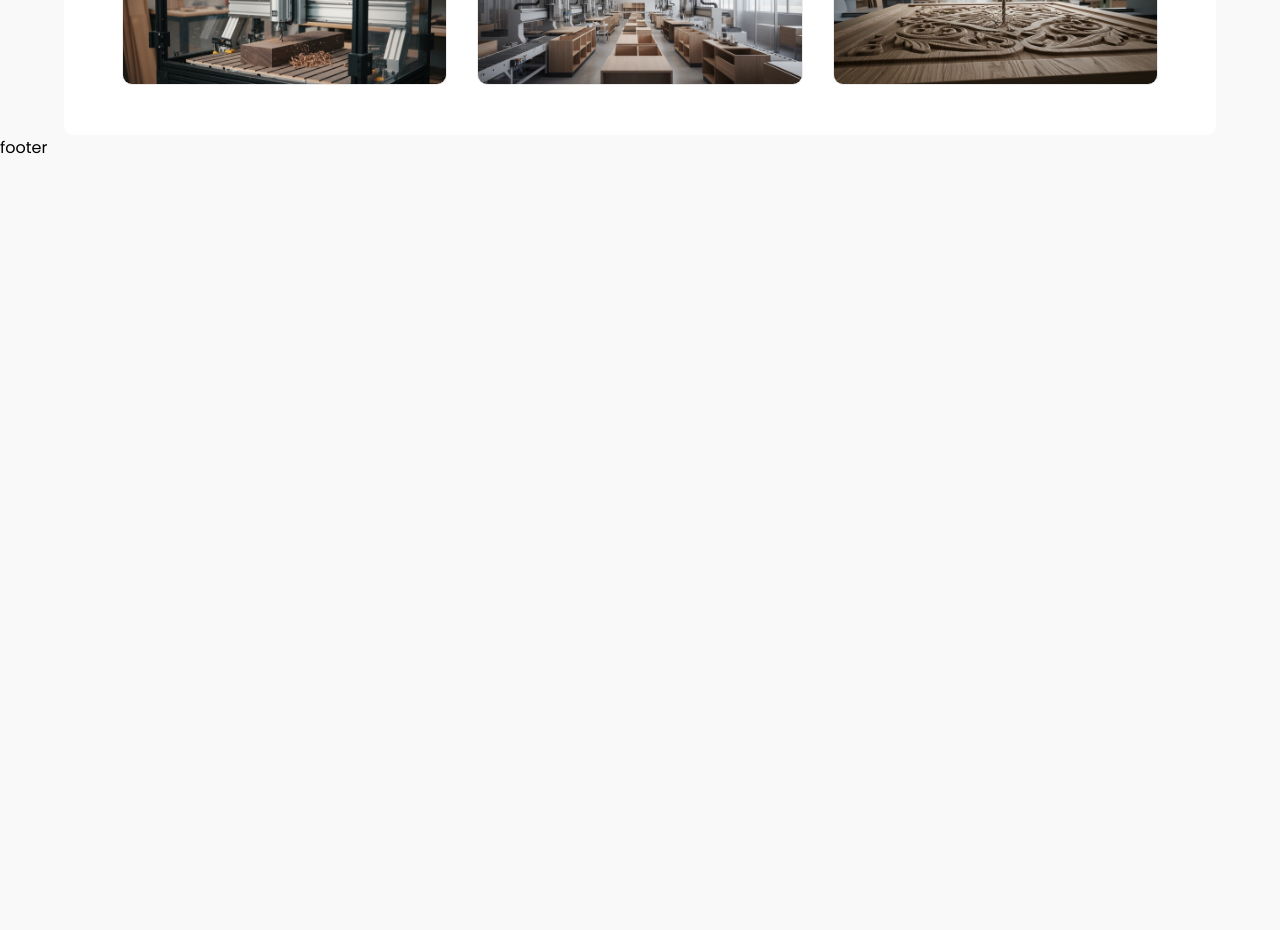
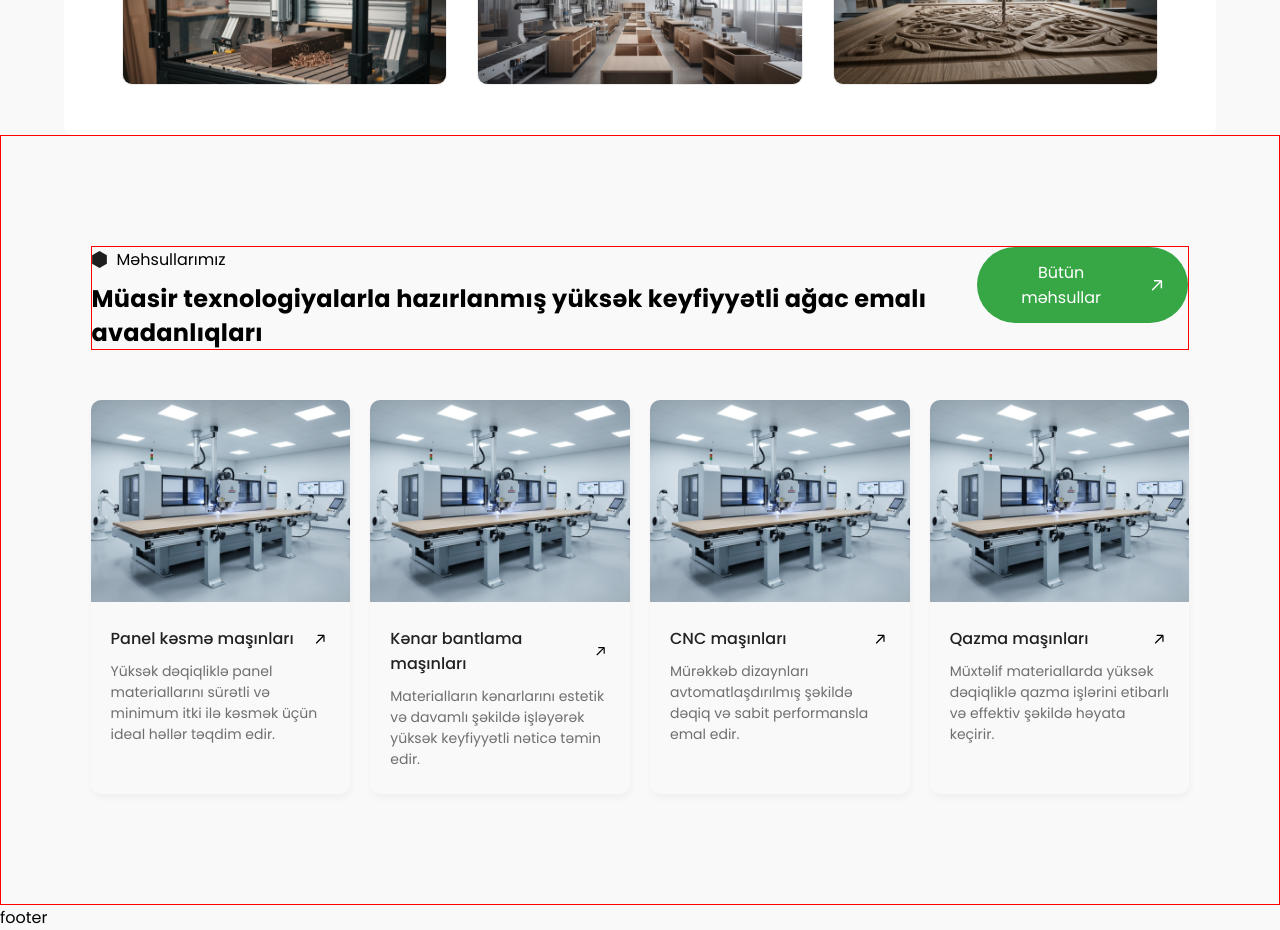
Before and after one commit to myshayhla/nanxing-, a React (Vite) app: page / in a window 1280 px wide. Shown: the part 1000-1930 px from the top of the page. Before the commit the page ends 1160 px from the top, so only its background shows below. Built offline with nearby package versions, Linux system fonts and the light colour scheme.

Commit message:
home products is created

```diff
--- /dev/null
+++ b/src/Components/HomeProducts/HomeProducts.jsx
@@ -0,0 +1,80 @@
+import React from 'react';
+import "./Style.scss";
+import Img1 from "../../assets/Images/HomeProduct1.webp";
+import MainBtn from '../MainBtn/MainBtn';
+import List from "../../assets/Icons/title-icon.svg?react";
+import Arrow from "../../assets/Icons/Arrow-white.svg?react";
+
+
+function HomeProducts() {
+    const machines = [
+      {
+        id: 1,
+        title: "Panel kəsmə maşınları",
+        description:
+          "Yüksək dəqiqliklə panel materiallarını sürətli və minimum itki ilə kəsmək üçün ideal həllər təqdim edir.",
+        img: Img1,
+      },
+      {
+        id: 2,
+        title: "Kənar bantlama maşınları",
+        description:
+          "Materialların kənarlarını estetik və davamlı şəkildə işləyərək yüksək keyfiyyətli nəticə təmin edir.",
+        img: Img1,
+      },
+      {
+        id: 3,
+        title: "CNC maşınları",
+        description:
+          "Mürəkkəb dizaynları avtomatlaşdırılmış şəkildə dəqiq və sabit performansla emal edir.",
+        img: Img1,
+      },
+      {
+        id: 4,
+        title: "Qazma maşınları",
+        description:
+          "Müxtəlif materiallarda yüksək dəqiqliklə qazma işlərini etibarlı və effektiv şəkildə həyata keçirir.",
+        img: Img1,
+      },
+    ];
+
+  return (
+    <>
+      <section id="home-products">
+        <div className="home-products">
+          <div className="head">
+            <div className="left">
+              <div className="title">
+                <List />
+                <span>Məhsullarımız</span>
+              </div>
+              <h1>
+                Müasir texnologiyalarla hazırlanmış yüksək keyfiyyətli ağac
+                emalı avadanlıqları
+              </h1>
+            </div>
+            <div className="right">
+              <MainBtn title={"Bütün məhsullar"} />
+            </div>
+          </div>
+          <div className="products">
+            {machines.map((item) => (
+              <div className="product-card" key={item.id}>
+                <img src={item.img} alt={item.title} />
+                <div className="text">
+                  <div className="title">
+                    <span>{item.title}</span>
+                    <Arrow className="arrow-icon" fill="black" />
+                  </div>
+                  <p>{item.description}</p>
+                </div>
+              </div>
+            ))}
+          </div>
+        </div>
+      </section>
+    </>
+  );
+}
+
+export default HomeProducts;
--- /dev/null
+++ b/src/Components/HomeProducts/Style.scss
@@ -0,0 +1,88 @@
+#home-products {
+  border: 1px solid red;
+  padding: 110px 7%;
+  .home-products {
+    .head {
+      display: flex;
+      justify-content: space-between;
+      border: 1px solid red;
+      margin-bottom: 50px;
+      .left {
+        .title {
+          display: flex;
+          align-items: center;
+          gap: 10px;
+        }
+        h1 {
+          padding-top: 10px;
+          max-width: 900px;
+          width: 100%;
+          line-height: 140%;
+          letter-spacing: 0.2px;
+        }
+      }
+    }
+    .products {
+    //   border: 2px solid blue;
+      display: flex;
+      gap: 20px;
+      .product-card {
+        display: flex;
+        flex-direction: column;
+        box-shadow:1px 4px 7px #0000000A;
+        border-radius: 10px;
+        overflow: hidden;
+        img {
+          width: 100%;
+        }
+        .text {
+          padding: 24px 20px;
+          transition: all 300ms;
+          .title {
+            display: flex;
+            align-items: center;
+            justify-content: space-between;
+            span {
+              font-size: 16px;
+              color: #212122;
+              font-weight: 500;
+
+            }
+            .arrow-icon {
+              width: 20px;
+              height: 20px;
+
+              path {
+                fill: black;
+              }
+            }
+        }
+        p{
+            color:#6F6F6F ;
+            font-size: 14px;
+            padding-top: 10px;
+        }
+        }
+      }
+    }
+  }
+   @media screen and (max-width: 991px) {
+    margin-top: -80px;
+    .products {
+      flex-wrap: wrap;
+      // flex: 2 2 calc(43.333% - 100px);
+      margin: 20px 5%;
+      .product-card {
+        flex: 1 1 calc(40% - 30px);
+      }
+    }
+  }
+
+  @media screen and (max-width: 600px) {
+    .products {
+      .product-card {
+        flex: 1 1 100%;
+      }
+    }
+  }
+}
--- a/src/Components/HomeServices/HomeServices.jsx
+++ b/src/Components/HomeServices/HomeServices.jsx
@@ -41,7 +41,7 @@ function HomeServices() {
                 <span>{item.title}</span>
                 <p className="desc">{item.desc}</p>
                 <div>
-                  <Link className="link">
+                  <Link className="link" to={"/about-us"}>
                     <p>Ətraflı bax </p>
                     <Arrow className="arrow-icon" />
                   </Link>
--- a/src/Pages/HomePage/HomePage.jsx
+++ b/src/Pages/HomePage/HomePage.jsx
@@ -2,12 +2,14 @@ import React from 'react';
 import "./Style.scss";
 import HeroSec from '../../Components/HeroSec/HeroSec';
 import HomeServices from '../../Components/HomeServices/HomeServices';
+import HomeProducts from '../../Components/HomeProducts/HomeProducts';
 
 function HomePage() {
   return (
       <>
       <HeroSec />
-      <HomeServices/>
+      <HomeServices />
+      <HomeProducts/>
 
     </>
   );
```
Also changed, not shown: src/assets/Icons/title-icon.svg (added), src/assets/Images/HomeProduct1.webp (added).
